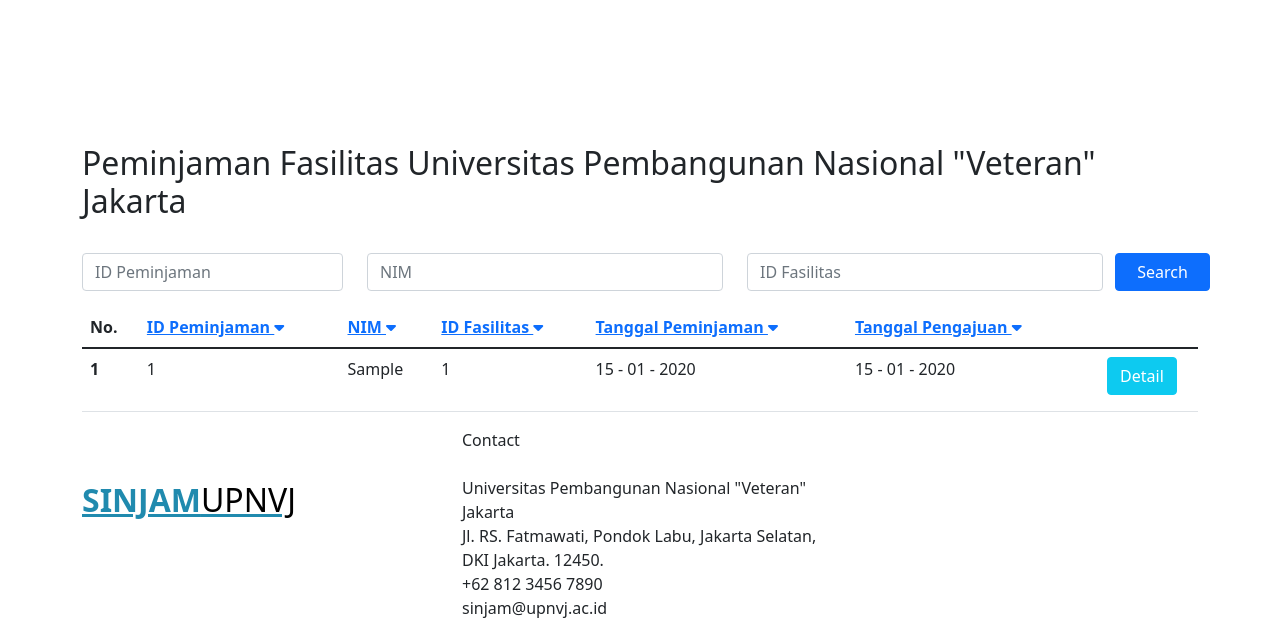
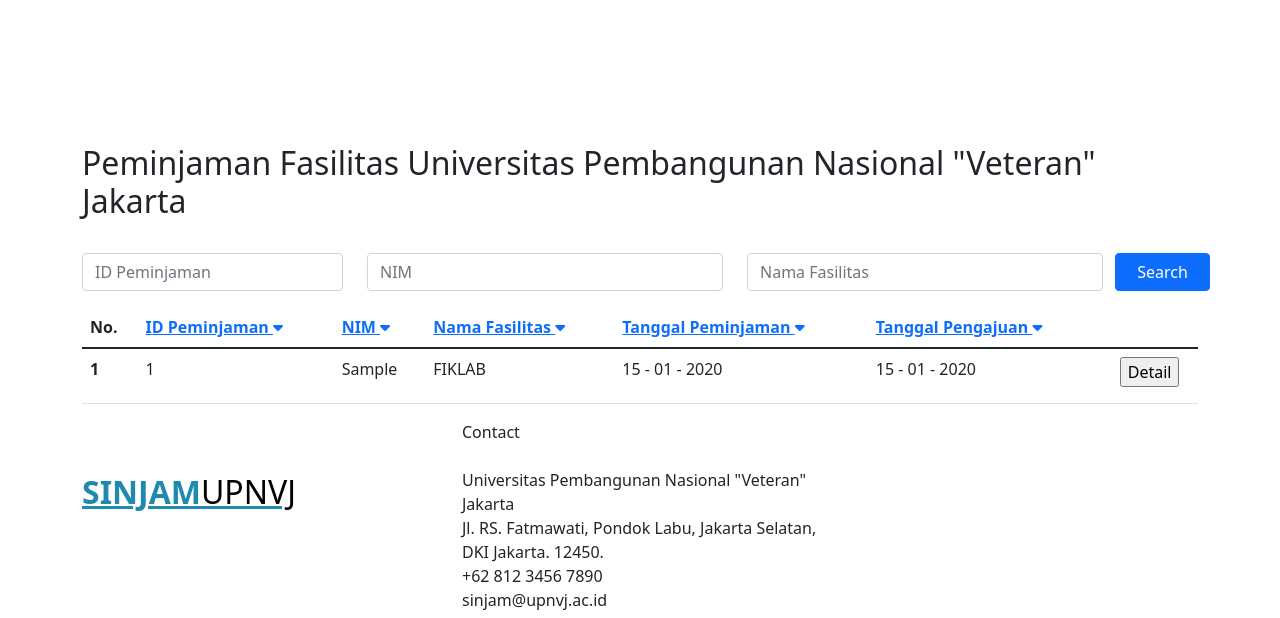
Before and after one commit to dianingtass/TBWebP_SINJAM, a PHP site: page /managePeminjaman.php in a window 1280 px wide. Shown: the part 56-674 px from the top of the page. Run offline with PHP 8.4, Linux system fonts and the light colour scheme; data comes from the database, SQL or seed files in the repository; tables that the repository leaves empty hold one stand-in row (values such as "Sample post"); data that the repository does not hold is empty.

Commit message:
Update lagi managePeminjaman.php

```diff
--- a/managePeminjaman.php
+++ b/managePeminjaman.php
@@ -42,8 +42,8 @@
         <input type="text" class="form-control" id="search_nim" name="search_nim" placeholder="NIM" value="<?php echo isset($_GET['search_nim']) ? $_GET['search_nim'] : ''; ?>">
       </div>
       <div class="col-md-4 mb-3">
-        <label class="sr-only" for="search_id_fasilitas">ID Fasilitas</label>
-        <input type="text" class="form-control" id="search_id_fasilitas" name="search_id_fasilitas" placeholder="ID Fasilitas" value="<?php echo isset($_GET['search_id_fasilitas']) ? $_GET['search_id_fasilitas'] : ''; ?>">
+        <label class="sr-only" for="search_fasilitas">Nama Fasilitas</label>
+        <input type="text" class="form-control" id="search_fasilitas" name="search_fasilitas" placeholder="Nama Fasilitas" value="<?php echo isset($_GET['search_fasilitas']) ? $_GET['search_fasilitas'] : ''; ?>">
       </div>
     <button type="submit" class="btn btn-primary btn-block col-md-1 mb-3" id="btn">Search</button>
     </div>
@@ -59,7 +59,7 @@
     $valid_sort_columns = [
       'id_pinjam' => 'id_pinjam',
       'nim' => 'nim',
-      'id_fasilitas' => 'id_fasilitas',
+      'fasilitas' => 'nama_fasilitas',
       'tgl_pinjam' => 'tgl_pinjam',
       'tgl_pengajuan' => 'tgl_pengajuan'
     ];
@@ -70,14 +70,14 @@
 
     $search_id = isset($_GET['search_id']) ? mysqli_real_escape_string($conn, $_GET['search_id']) : '';
     $search_nim = isset($_GET['search_nim']) ? mysqli_real_escape_string($conn, $_GET['search_nim']) : '';
-    $search_id_fasilitas = isset($_GET['search_id_fasilitas']) ? mysqli_real_escape_string($conn, $_GET['search_id_fasilitas']) : '';
+    $search_fasilitas = isset($_GET['search_fasilitas']) ? mysqli_real_escape_string($conn, $_GET['search_fasilitas']) : '';
 
-    $query = "SELECT p.id_pinjam, p.nim, p.id_fasilitas, p.tgl_pinjam, p.tgl_pengajuan
+    $query = "SELECT p.id_pinjam, p.nim, p.id_fasilitas, p.tgl_pinjam, p.tgl_pengajuan, f.nama_fasilitas
               FROM peminjaman p
               JOIN fasilitas f ON p.id_fasilitas = f.id_fasilitas
               WHERE (p.id_pinjam LIKE '%$search_id%')
                 AND (p.nim LIKE '%$search_nim%')
-                AND (f.id_fasilitas LIKE '%$search_id_fasilitas%')
+                AND (f.nama_fasilitas LIKE '%$search_fasilitas%')
               ORDER BY {$valid_sort_columns[$sort_column]} $sort_order";
     $result = mysqli_query($conn, $query);
     if(!$result){
@@ -103,7 +103,7 @@
       </th>
       <th>
         <a href="?sort=id_fasilitas&order=<?php echo ($sort_column == 'id_fasilitas' && $sort_order == 'asc') ? 'desc' : 'asc'; ?>&search_id=<?php echo $search_id; ?>&search_nim=<?php echo $search_nim; ?>&search_id_fasilitas=<?php echo $search_id_fasilitas; ?>">
-          ID Fasilitas
+          Nama Fasilitas
           <i class="fas fa-caret-<?php echo ($sort_column == 'id_fasilitas' && $sort_order == 'asc') ? 'up' : 'down'; ?>"></i>
         </a>
       </th>
@@ -130,17 +130,19 @@
         $raw_date_pengajuan = strtotime($data["tgl_pengajuan"]);
         $date_pengajuan = date("d - m - Y", $raw_date_pengajuan);
 
+        $nama_fasilitas = $data['nama_fasilitas'];
+
         echo "<tr>";
         echo "<th scope=\"row\">$i</th>";
         echo "<td>$data[id_pinjam]</td>";
         echo "<td>$data[nim]</td>";
-        echo "<td>$data[id_fasilitas]</td>";
+        echo "<td>$nama_fasilitas</td>";
         echo "<td>$date_pinjam</td>";
         echo "<td>$date_pengajuan</td>";
         echo "<td class=\"text-center\">";
         echo "<form action=\"./detailPeminjaman.php\" method=\"post\" class=\"d-inline-block mb-2\">";
         echo "<input type=\"hidden\" name=\"id_pinjam\" value=\"$data[id_pinjam]\">";
-        echo "<input type=\"submit\" name=\"submit\" value=\"Detail\" class=\"btn btn-info text-white\">";
+        echo "<input type=\"submit\" name=\"submit\" value=\"Detail\" class=\"submit\">";
         echo "</form>";
         echo "</td>";
         echo "</tr>";
```
